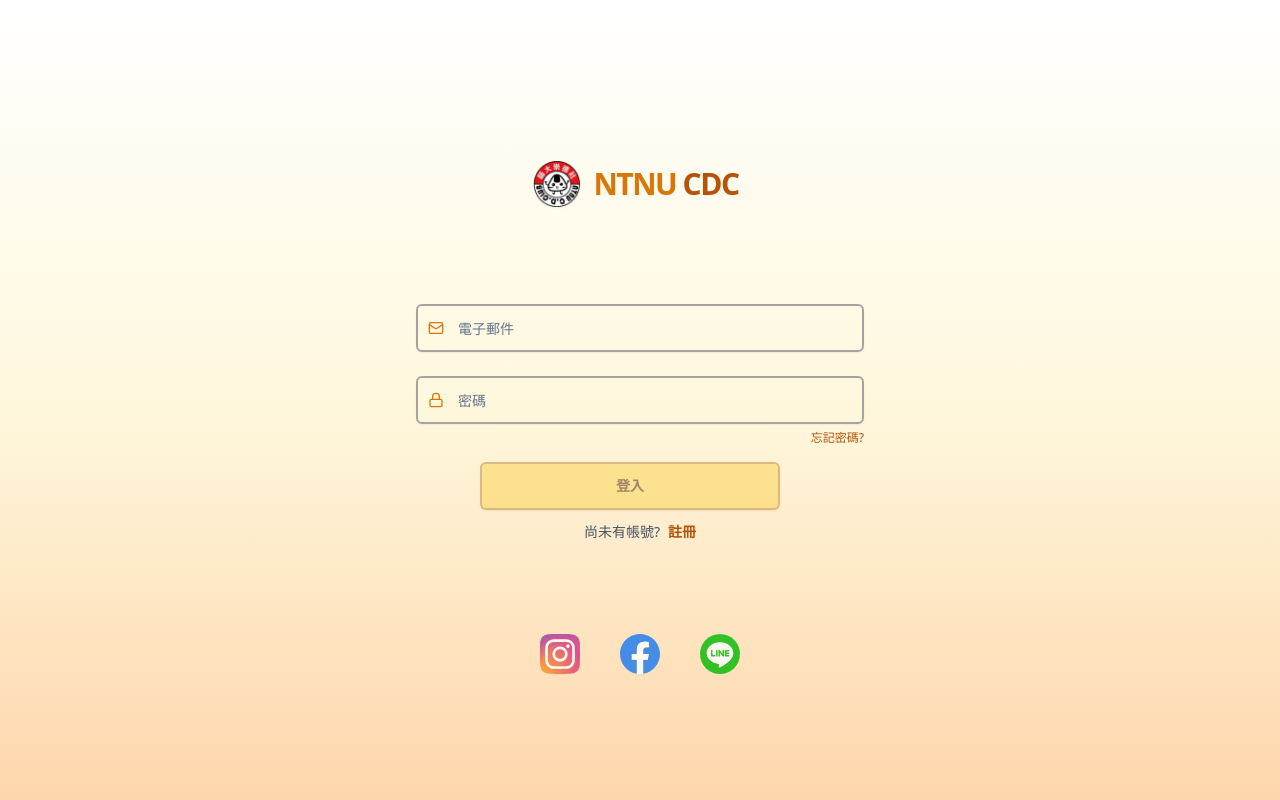
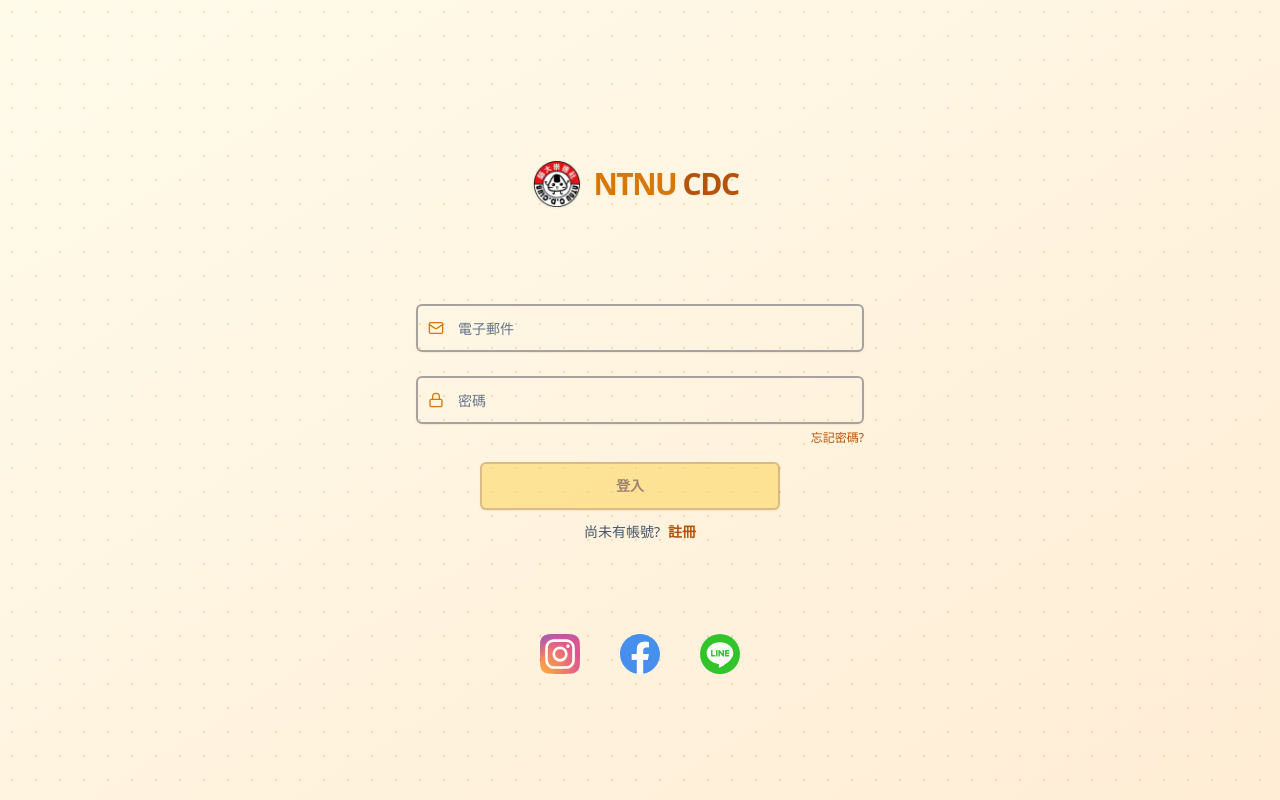
Before and after one commit to junhao0102/CDC-system-frontend, a React (Vite) app: page /login in a window 1280 px wide. Built offline with nearby package versions, Linux system fonts and the light colour scheme.

Commit message:
fix(Login,Register): - change the background

```diff
--- a/src/pages/Login.tsx
+++ b/src/pages/Login.tsx
@@ -68,8 +68,15 @@ export default function Login() {
 
   return (
     <div className="flex min-h-screen w-full flex-col items-center justify-start p-6 pt-16">
-      <div className="absolute inset-0 z-0 bg-gradient-to-t from-orange-300 via-amber-100 to-white opacity-60" />
-
+      <div className="absolute inset-0 z-0 bg-gradient-to-br from-amber-50 to-orange-100">
+        <div
+          className="absolute inset-0 opacity-70"
+          style={{
+            backgroundImage: `radial-gradient(circle, rgba(217,119,6,0.3) 1px, transparent 1px)`,
+            backgroundSize: '24px 24px',
+          }}
+        />
+      </div>
       <div className="z-10 my-16 flex items-center justify-center gap-3 pr-2 drop-shadow-sm md:my-24">
         <img src="/icon.png" alt="icon" className="h-12 w-12 object-contain" />
         <div className="text-center">
--- a/src/pages/Register.tsx
+++ b/src/pages/Register.tsx
@@ -88,7 +88,15 @@ export default function Register() {
 
   return (
     <div className="flex min-h-screen w-full flex-col items-center justify-start p-6 pt-16">
-      <div className="absolute inset-0 z-0 bg-gradient-to-t from-orange-300 via-amber-100 to-white opacity-60" />
+      <div className="absolute inset-0 z-0 bg-gradient-to-br from-amber-50 to-orange-100">
+        <div
+          className="absolute inset-0 opacity-70"
+          style={{
+            backgroundImage: `radial-gradient(circle, rgba(217,119,6,0.3) 1px, transparent 1px)`,
+            backgroundSize: '24px 24px',
+          }}
+        />
+      </div>
       <div className="z-10 my-16 flex items-center justify-center gap-3 pr-2 drop-shadow-sm md:my-24">
         <h1 className="text-center text-3xl font-black tracking-tighter text-amber-700">
           註冊
```
